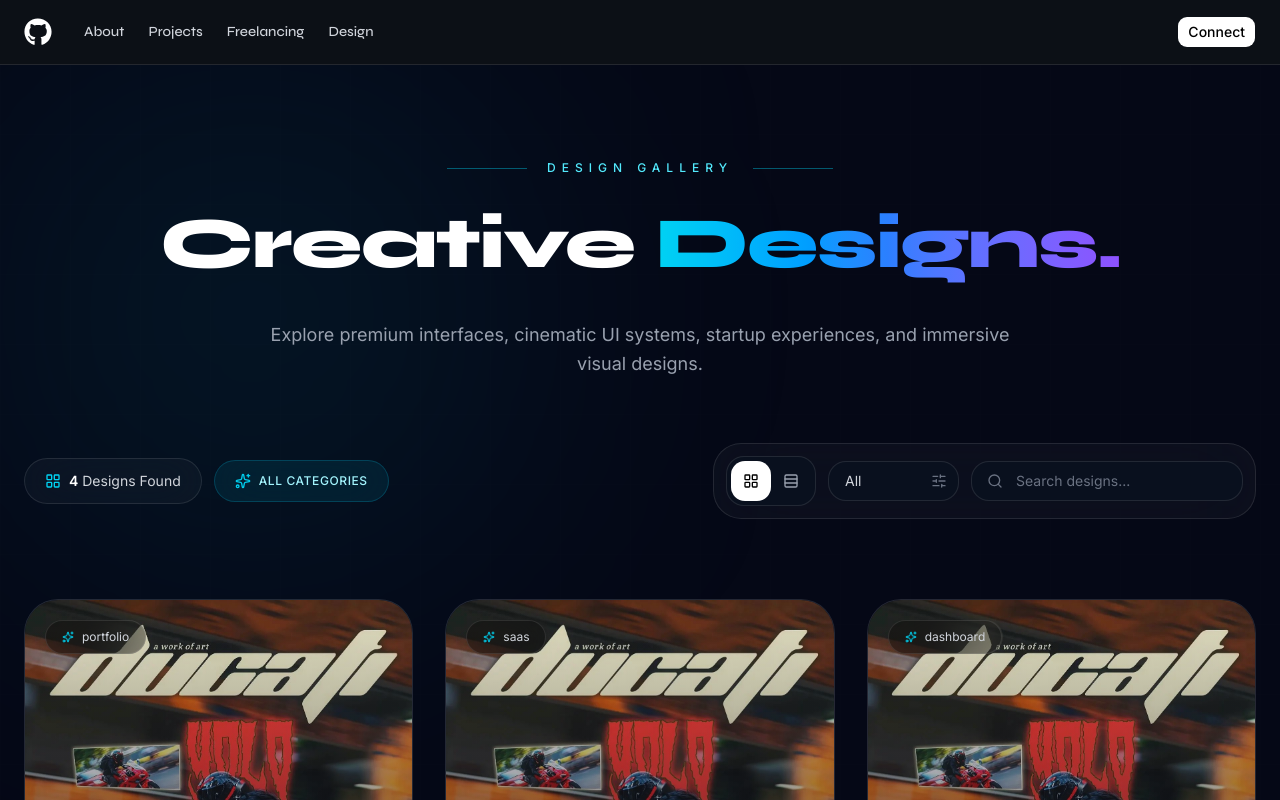
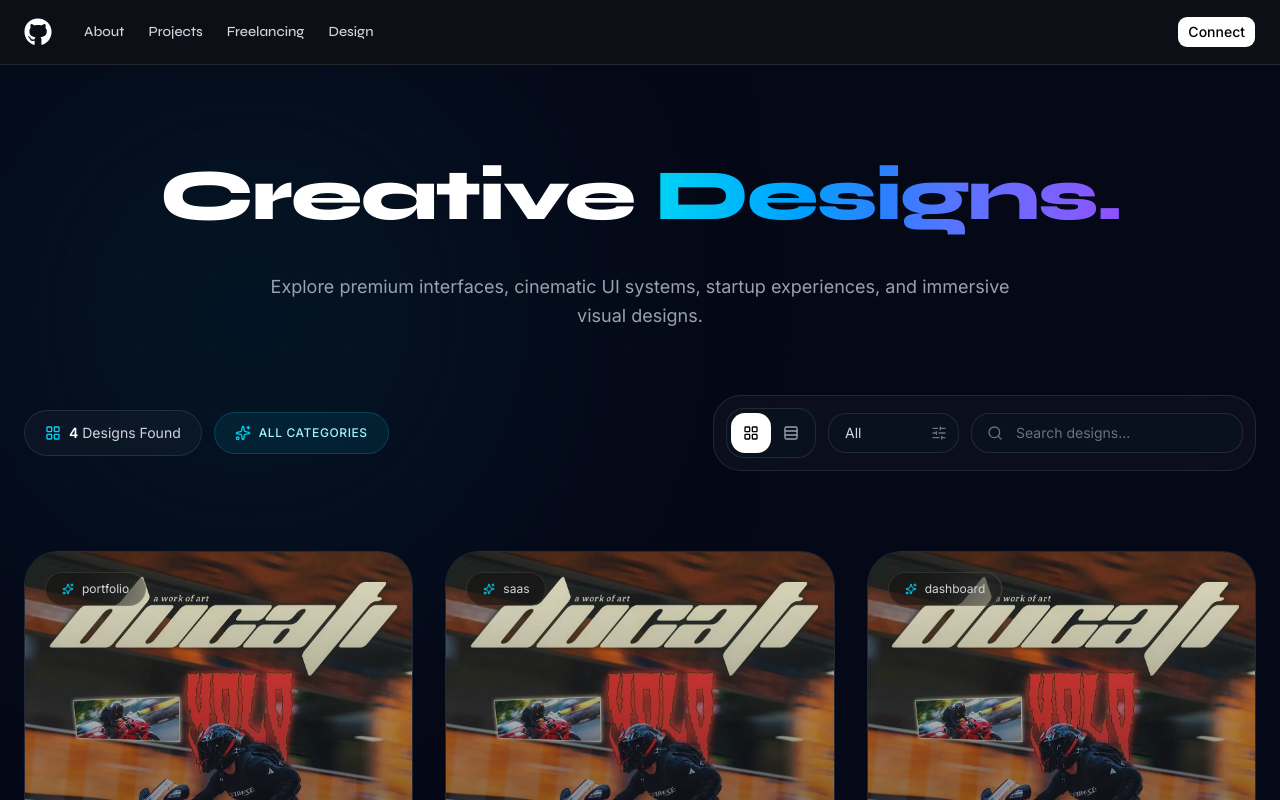
Before and after one commit to uixPhuke/portfolio, a Next.js app: page /design in a window 1280 px wide. Shown: the top 800 px of the page. Built offline with nearby package versions, Linux system fonts and the light colour scheme.

Commit message:
feat: comment out hero section in multiple pages for future reference

```diff
--- a/app/contact/page.tsx
+++ b/app/contact/page.tsx
@@ -71,7 +71,7 @@
 
         {/* HERO */}
         <div className="mx-auto max-w-5xl text-center">
-
+ {/*
           <div className="mb-8 flex items-center justify-center gap-5">
 
             <div className="h-px w-20 bg-cyan-400/40" />
@@ -82,7 +82,7 @@
 
             <div className="h-px w-20 bg-cyan-400/40" />
 
-          </div>
+          </div>*/}
 
           <h1 className="text-5xl font-extrabold leading-none tracking-tight md:text-7xl">
 
--- a/app/design/page.tsx
+++ b/app/design/page.tsx
@@ -81,9 +81,9 @@
         {/* HERO */}
         <div className="mx-auto max-w-5xl text-center">
 
-          <div className="mb-8 flex items-center justify-center gap-5">
+         {/* HERO <div className="mb-8 flex items-center justify-center gap-5">
 
-            <div className="h-px w-20 bg-cyan-400/40" />
+             <div className="h-px w-20 bg-cyan-400/40" />
 
             <p className="text-xs font-medium uppercase tracking-[0.5em] text-cyan-300">
               DESIGN GALLERY
@@ -91,7 +91,7 @@
 
             <div className="h-px w-20 bg-cyan-400/40" />
 
-          </div>
+          </div>*/}
 
           <h1 className="text-5xl font-extrabold leading-none tracking-tight md:text-7xl">
 
--- a/app/freelancing/page.tsx
+++ b/app/freelancing/page.tsx
@@ -68,7 +68,7 @@
         {/* HERO */}
         <div className="mx-auto max-w-5xl text-center">
 
-          <div className="mb-8 flex items-center justify-center gap-5">
+          {/*  <div className="mb-8 flex items-center justify-center gap-5">
             <div className="h-px w-20 bg-cyan-400/40" />
 
             <p className="text-xs font-medium uppercase tracking-[0.5em] text-cyan-300">
@@ -76,7 +76,7 @@
             </p>
 
             <div className="h-px w-20 bg-cyan-400/40" />
-          </div>
+          </div> */}
 
           <h1 className="text-5xl font-extrabold leading-none tracking-tight md:text-7xl">
 
--- a/app/project/page.tsx
+++ b/app/project/page.tsx
@@ -82,7 +82,7 @@
         {/* HERO */}
         <div className="mx-auto max-w-5xl text-center">
 
-          <div className="mb-8 flex items-center justify-center gap-5">
+         {/*   <div className="mb-8 flex items-center justify-center gap-5">
 
             <div className="h-px w-20 bg-cyan-400/40" />
 
@@ -92,7 +92,7 @@
 
             <div className="h-px w-20 bg-cyan-400/40" />
 
-          </div>
+          </div>*/}
 
           <h1 className="text-5xl font-extrabold leading-none tracking-tight md:text-7xl">
 
```
